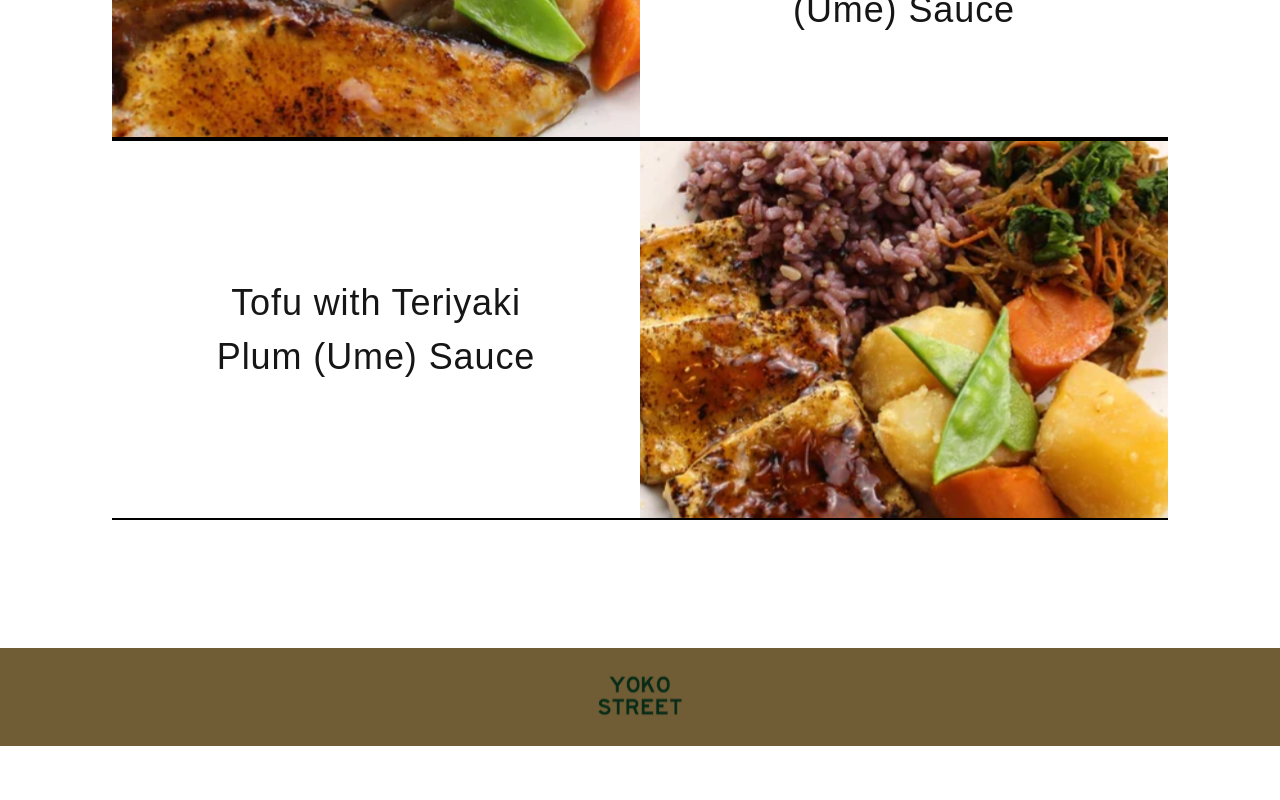
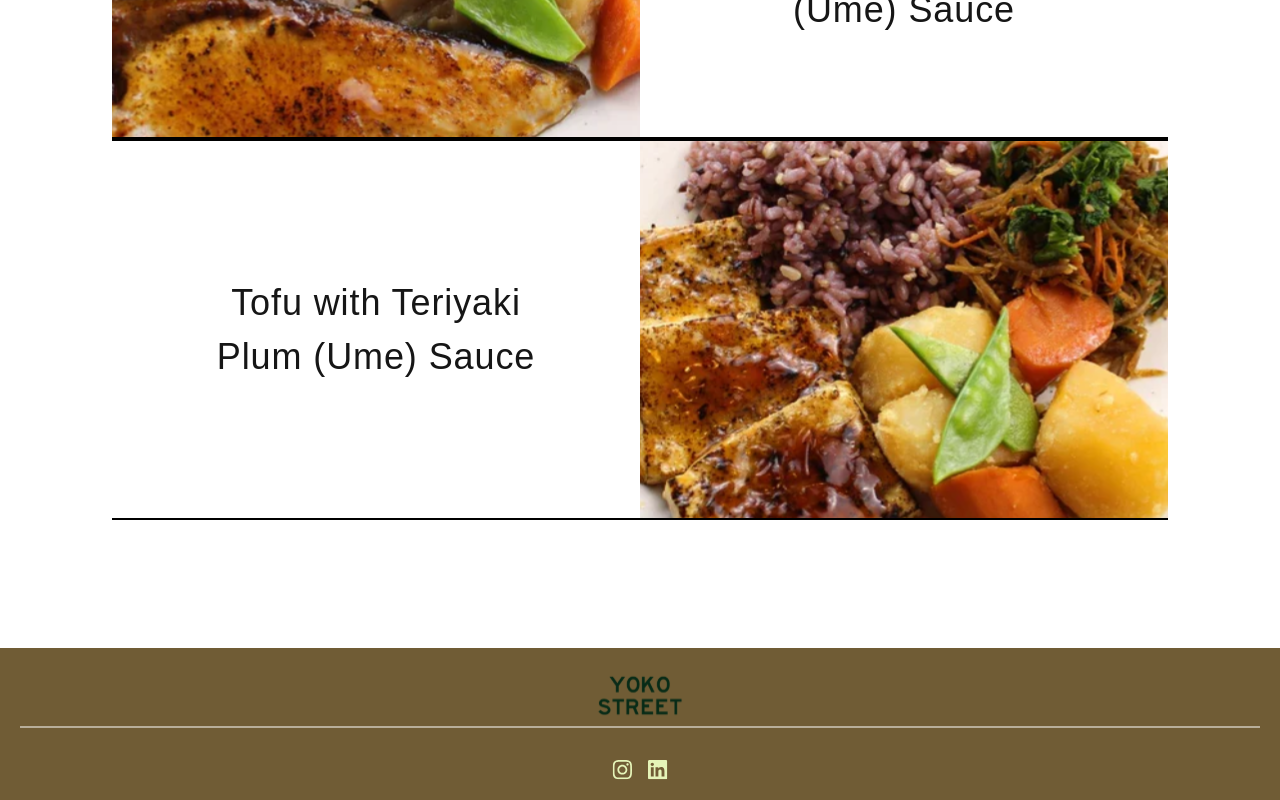
Before and after one commit to Daniel264/yoko-street, a Next.js app: page / in a window 1280 px wide. Shown: the part 2665-3465 px from the top of the page. Before the commit the page ends 3411 px from the top, so only its background shows below. Built offline with nearby package versions, Linux system fonts and the light colour scheme; a web font is replaced by a local one.

Commit message:
Refactor Footer component to add social media icons

```diff
--- a/src/components/Footer.tsx
+++ b/src/components/Footer.tsx
@@ -2,9 +2,13 @@ import Image from "next/image";
 
 export const Footer = () => {
     return (
-        <footer className="flex w-full justify-center mt-10 bg-[#705C35] p-5">
+        <footer className="mt-10 flex w-full flex-col items-center justify-center bg-[#705C35] p-5">
             {/* <h1 className="text-3xl font-semibold">Header</h1> */}
             <Image src="/assets/logo/Logoo.svg" alt="Logo" width={100} height={100} />
+            <div className="flex w-full justify-center gap-4 border-t-2 border-white border-opacity-50 pt-8">
+                <Image src="/assets/images/instagram.svg" alt="Instagram" width={20} height={50} />
+                <Image src="/assets/images/Linkedin.svg" alt="Instagram" width={20} height={50} />
+            </div>
         </footer>
     );
 };
```
